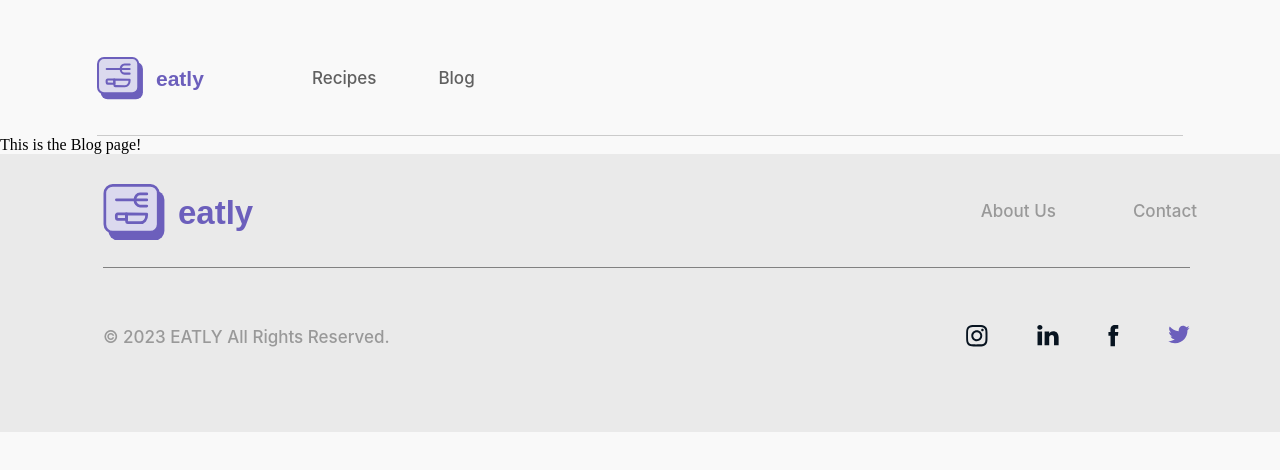
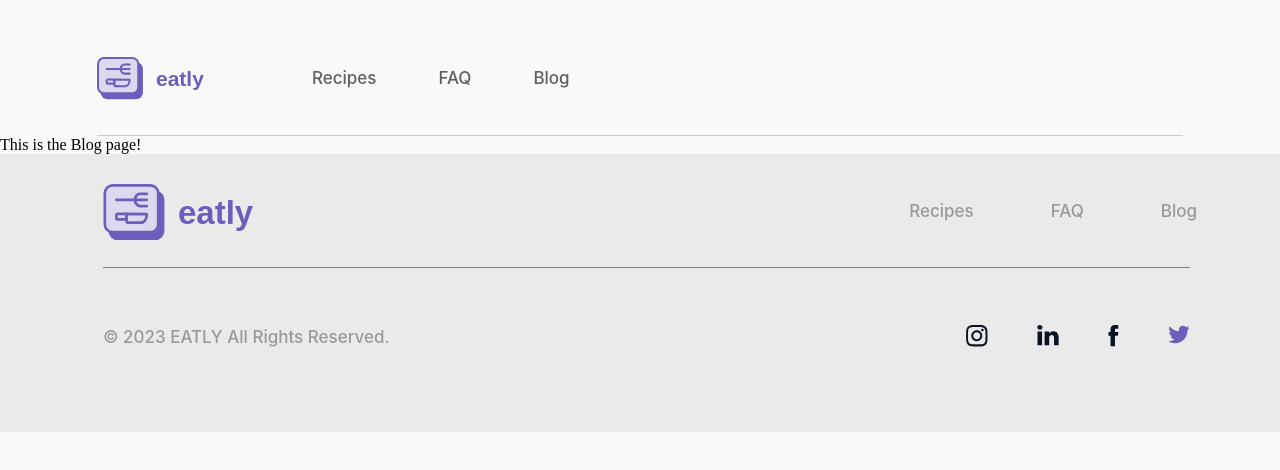
Before and after one commit to EgorForAll/eatly, a React (Create React App) app: page /blog in a window 1280 px wide. Shown: the top 470 px of the page. Built offline with nearby package versions, Linux system fonts and the light colour scheme.

Commit message:
links has changed

```diff
--- a/package.json
+++ b/package.json
@@ -3,6 +3,7 @@
   "version": "0.1.0",
   "private": true,
   "dependencies": {
+    "@reduxjs/toolkit": "^2.2.1",
     "@testing-library/jest-dom": "^5.17.0",
     "@testing-library/react": "^13.4.0",
     "@testing-library/user-event": "^13.5.0",
@@ -12,6 +13,7 @@
     "@types/react-dom": "^18.2.19",
     "react": "^18.2.0",
     "react-dom": "^18.2.0",
+    "react-redux": "^9.1.0",
     "react-responsive-image": "^5.0.0",
     "react-router-dom": "^6.22.0",
     "react-scripts": "5.0.1",
--- a/src/components/layout/footer/footer.tsx
+++ b/src/components/layout/footer/footer.tsx
@@ -6,47 +6,51 @@ import {ReactComponent as InIcon} from "@/assets/images/in.svg";
 import {ReactComponent as FacebookIcon} from "@/assets/images/facebook.svg";
 import {ReactComponent as TwitterIcon} from "@/assets/images/twitter.svg";
 import styles from "./footer.module.scss";
+import {Link} from "react-router-dom";
 
-const Footer: React.FC= () => {
+const Footer: React.FC = () => {
     return (
         <footer className={styles.footer}>
             <div className={styles.container}>
                 <div className={styles.up}>
                     <div className={styles.logoWrapper}>
-                        <Logo width={62}  height={57} fontSize={33}/>
+                        <Logo width={62} height={57} fontSize={33}/>
                     </div>
 
                     <nav className={styles.nav}>
-                        <a href="#" className={styles.link}>
-                            About Us
-                        </a>
-                        <a href="#" className={styles.link}>
-                        Contact
-                    </a>
+                        <Link to={'/recipes'} className={styles.link}>
+                            Recipes
+                        </Link>
+                        <Link to={'/faq'} className={styles.link}>
+                            FAQ
+                        </Link>
+                        <Link to={'/blog'} className={styles.link}>
+                            Blog
+                        </Link>
                     </nav>
                 </div>
                 <div className={styles.down}>
                     <span className={styles.rights}>© 2023 EATLY All Rights Reserved.</span>
                     <ul className={styles.socialMedia}>
                         <li className={styles.item}>
-                            <a href="#" className={styles.mediaIcon}>
+                            <Link to={'/inst'} className={styles.mediaIcon}>
                                 <InstaIcon/>
-                            </a>
+                            </Link>
                         </li>
                         <li className={styles.item}>
-                            <a href="#" className={styles.mediaIcon}>
-                                <InIcon />
-                            </a>
+                            <Link to={'/in'} className={styles.mediaIcon}>
+                                <InIcon/>
+                            </Link>
                         </li>
                         <li className={styles.item}>
-                            <a href="#" className={styles.mediaIcon}>
+                            <Link to={'/facebook'} className={styles.mediaIcon}>
                                 <FacebookIcon/>
-                            </a>
+                            </Link>
                         </li>
                         <li className={styles.item}>
-                            <a href="#" className={styles.mediaIcon}>
+                            <Link to={'/twitter'} className={styles.mediaIcon}>
                                 <TwitterIcon/>
-                            </a>
+                            </Link>
                         </li>
                     </ul>
                 </div>
--- a/src/components/layout/header/Header.tsx
+++ b/src/components/layout/header/Header.tsx
@@ -1,6 +1,7 @@
 import React from 'react';
 import styles from "./header.module.scss";
 import Logo from "@/components/ui/logo/Logo";
+import {Link} from "react-router-dom";
 
 const Header: React.FC = () => {
     return (
@@ -8,8 +9,9 @@ const Header: React.FC = () => {
             <div className={styles.container}>
                 <Logo width={46} height={43} fontSize={21}/>
                 <nav className={styles.nav}>
-                    <a href="#" className={styles.link}>Recipes</a>
-                    <a href="#" className={styles.link}>Blog</a>
+                    <Link to='/' className={styles.link}>Recipes</Link>
+                    <Link to='/faq' className={styles.link}>FAQ</Link>
+                    <Link to='/blog' className={styles.link}>Blog</Link>
                 </nav>
             </div>
         </header>
--- a/src/components/pages/blog/blog-page.tsx
+++ b/src/components/pages/blog/blog-page.tsx
@@ -1,12 +1,26 @@
 // @flow
 import * as React from 'react';
+import {useEffect} from "react";
+import Header from "@/components/layout/header/Header";
+import Footer from "@/components/layout/footer/footer";
 
 const BlogPage: React.FC = (props) => {
+
+    // useEffect(() => {
+    //     fetch('https://dummyjson.com/posts?select=title,reactions,tags,body')
+    //         .then(res => res.json())
+    //         .then(console.log);
+    // }, []);
+
     return (
-        <div className='main'>
-            This is the Blog page!
-        </div>
-    );
+        <>
+            <Header/>
+            <div className='main'>
+                This is the Blog page!
+            </div>
+            <Footer/>
+        </>
+    )
 };
 
 export default BlogPage;
--- a/src/components/pages/main/main-page.tsx
+++ b/src/components/pages/main/main-page.tsx
@@ -9,10 +9,14 @@ import {orders, purchases, recipes, reviews} from "@/mock/mock";
 import Dashboard from "@/components/layout/dashboard/dashboard";
 import Reviews from "@/components/layout/reviews/reviews";
 import Questions from "@/components/layout/questions/questions";
+import Header from "@/components/layout/header/Header";
+import Footer from "@/components/layout/footer/footer";
 
 
 const MainPage: React.FC = () => {
     return (
+        <>
+            <Header/>
             <main className='main'>
                 <Intro/>
                 <Statistics statsList={statsList}/>
@@ -22,6 +26,8 @@ const MainPage: React.FC = () => {
                 <Reviews reviews={reviews}/>
                 <Questions questions={questions}/>
             </main>
+            <Footer/>
+        </>
     );
 };
 
--- a/src/components/pages/not-found/not-found.tsx
+++ b/src/components/pages/not-found/not-found.tsx
@@ -8,7 +8,7 @@ const NotFound: React.FC = () => {
         <div className='main' style={{padding: '40px'}}>
             <h1>Page not found. 404.</h1>
             <div>
-                <Link to={"/"}>Back to the main page</Link>
+                <Link to={'/'}>Back to the main page</Link>
             </div>
         </div>
     );
--- a/src/index.tsx
+++ b/src/index.tsx
@@ -29,9 +29,7 @@ const root = ReactDOM.createRoot(
 root.render(
   <React.StrictMode>
       <div className='app'>
-          <Header />
           <RouterProvider router={router} />
-          <Footer />
       </div>
   </React.StrictMode>
 );
--- /dev/null
+++ b/src/interfaces/post.ts
@@ -0,0 +1,6 @@
+export interface IPost {
+    body: string;
+    title: string;
+    tags: string[],
+    reactions: number
+}
```
Also changed, not shown: src/interfaces/request.ts (added, +7 -0 lines), 1 other file (tests, documents, lock files or other folders). Lines whose indentation alone changed are shown as unchanged.
